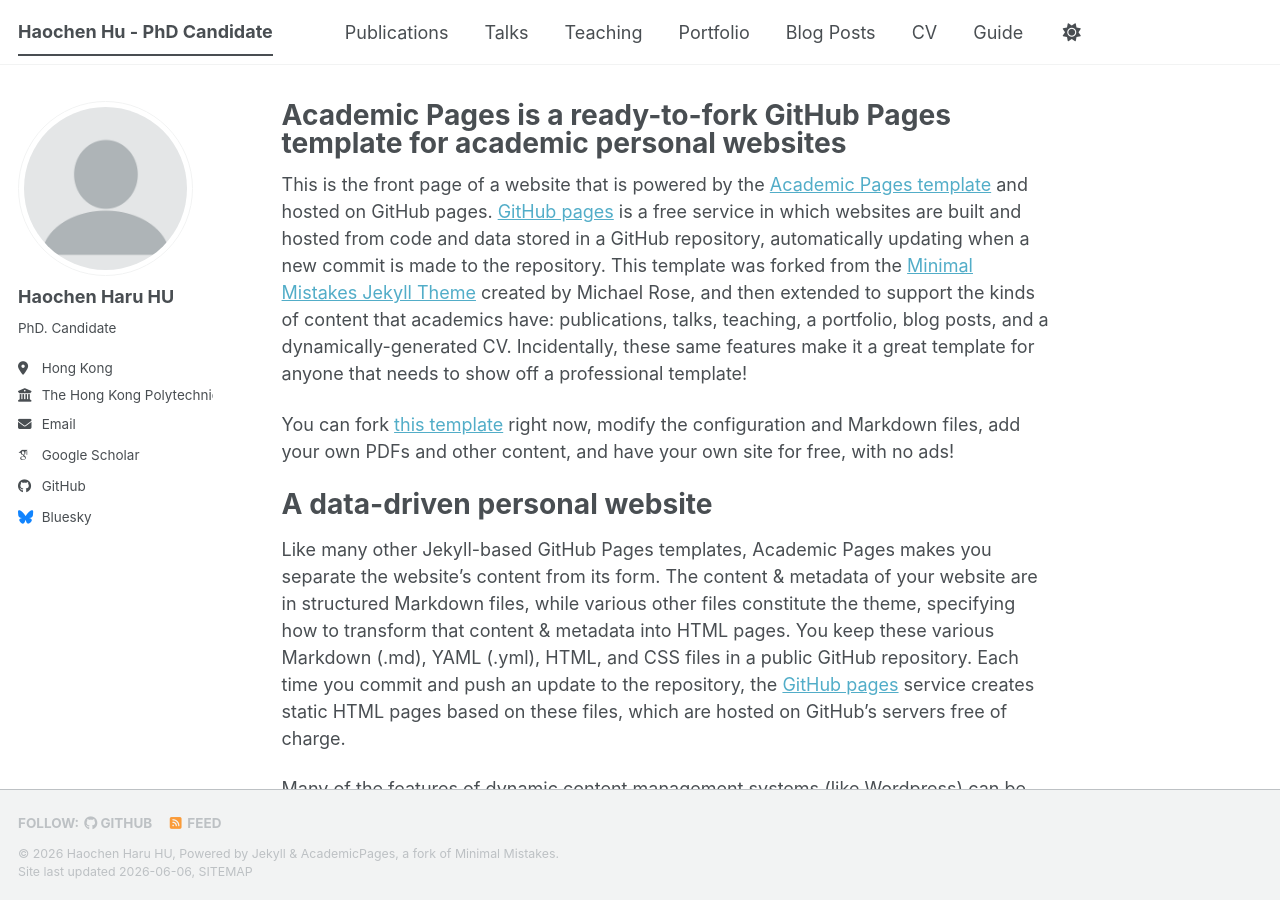
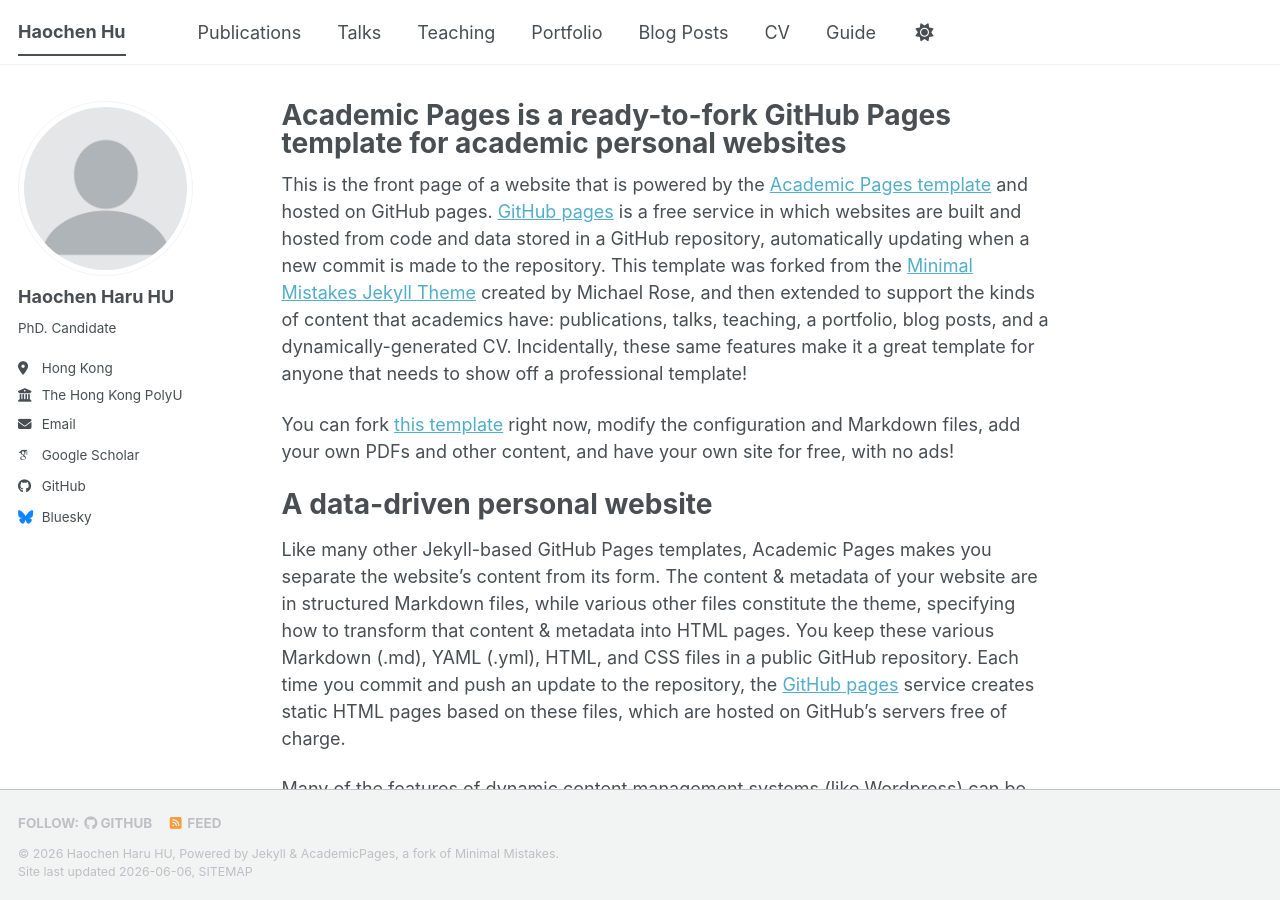
Before and after one commit to Haru2022/Haru2022.github.io, a Jekyll site: the page built from _pages/about.md, in a window 1280 px wide and 900 px high. Built offline with Jekyll 4.4.1, drawn with Linux system fonts in a browser that asks for light colours; some web fonts are replaced; a script bundle is joined from its source files by our own code; library files that are not in the unit come from our copies.

Commit message:
Update _config.yml

```diff
--- a/_config.yml
+++ b/_config.yml
@@ -9,7 +9,7 @@
 # Basic Site Settings
 locale                   : "en-US"
 site_theme               : "default" # The available themes options are "default", "air", "sunrise", "mint", "dirt" and "contrast"
-title                    : "Haochen Hu - PhD Candidate"
+title                    : "Haochen Hu"
 title_separator          : "-"
 name                     : &name "Haochen Haru HU"
 description              : &description "Underwater Vision: Enhancement & 3D Reconstruction"   # Update this with a general description of your site, this is the default if not overridden by a page
@@ -28,7 +28,7 @@ author:
   #pronouns         : # example: "she/her"
   bio              : "PhD. Candidate"
   location         : "Hong Kong"
-  employer         : "The Hong Kong Polytechnic University"
+  employer         : "The Hong Kong PolyU"
   #uri              : # URL
   email            : "haru-haochen.hu@connect.polyu.hk"
 
```
